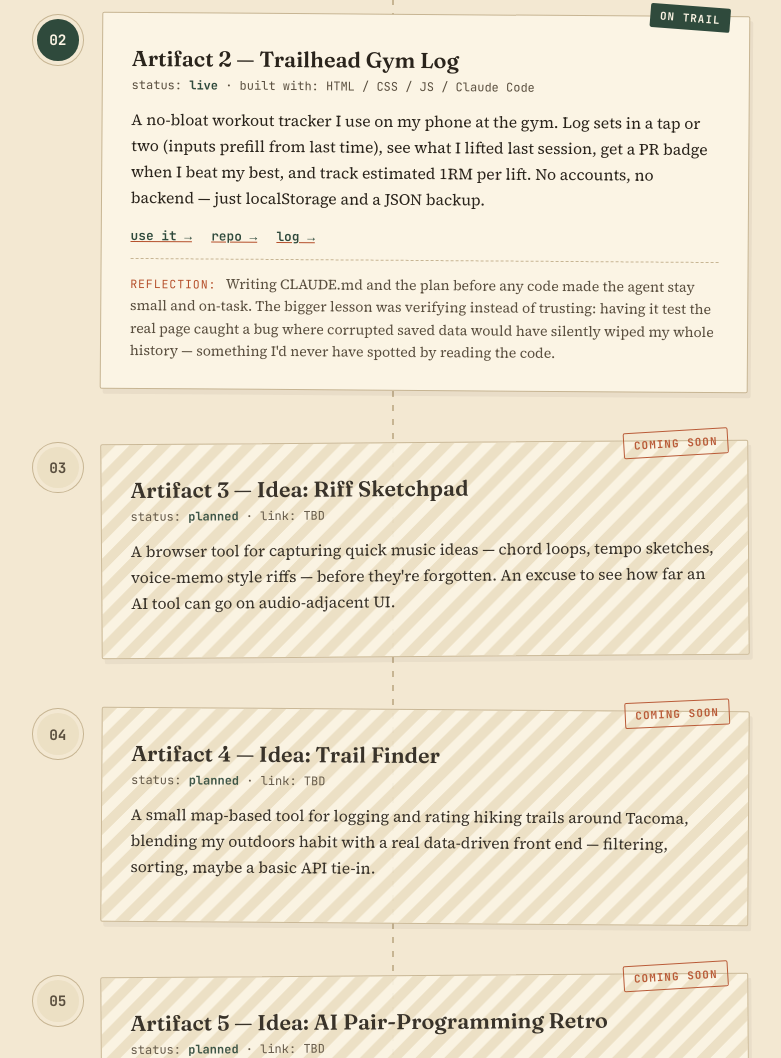
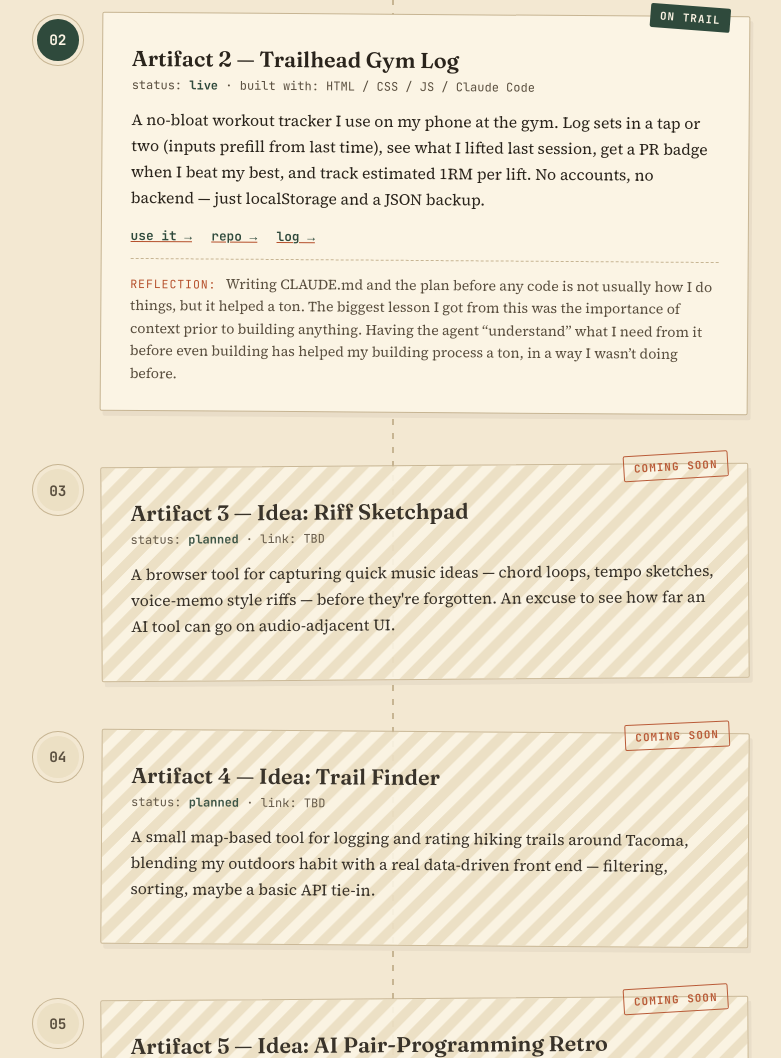
Before and after one commit to saeedesparza/portfolio, a plain HTML site: page index.html in a window 1280 px wide. Shown: the part 986-2044 px from the top of the page, without its empty margins (247-1028 px from the left). Drawn offline with Linux system fonts and the light colour scheme.

Commit message:
Artifact 2: reflection in my own words
Co-Authored-By: Claude Opus 5.5 <noreply@anthropic.com>

```diff
--- a/index.html
+++ b/index.html
@@ -71,7 +71,7 @@
         <a href="https://github.com/saeedesparza/trailhead-gym-log" class="card-link">repo &rarr;</a>
         <a href="https://github.com/saeedesparza/trailhead-gym-log/blob/main/LOG.md" class="card-link">log &rarr;</a>
       </div>
-      <p class="reflection"><span class="reflection-label">reflection:</span> Writing CLAUDE.md and the plan before any code made the agent stay small and on-task. The bigger lesson was verifying instead of trusting: having it test the real page caught a bug where corrupted saved data would have silently wiped my whole history &mdash; something I'd never have spotted by reading the code.</p>
+      <p class="reflection"><span class="reflection-label">reflection:</span> Writing CLAUDE.md and the plan before any code is not usually how I do things, but it helped a ton. The biggest lesson I got from this was the importance of context prior to building anything. Having the agent &ldquo;understand&rdquo; what I need from it before even building has helped my building process a ton, in a way I wasn&rsquo;t doing before.</p>
     </div>
   </section>
 
```
